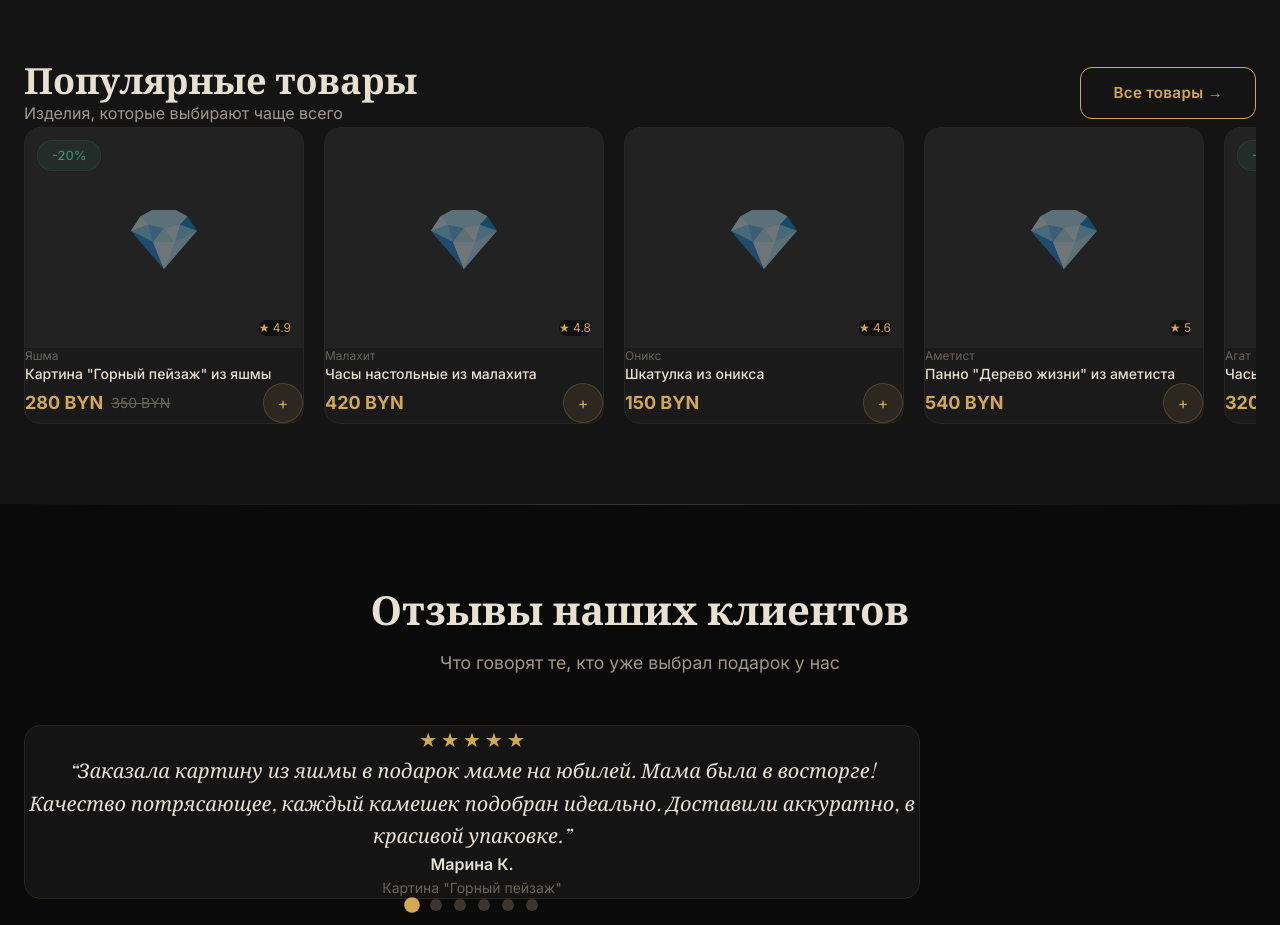
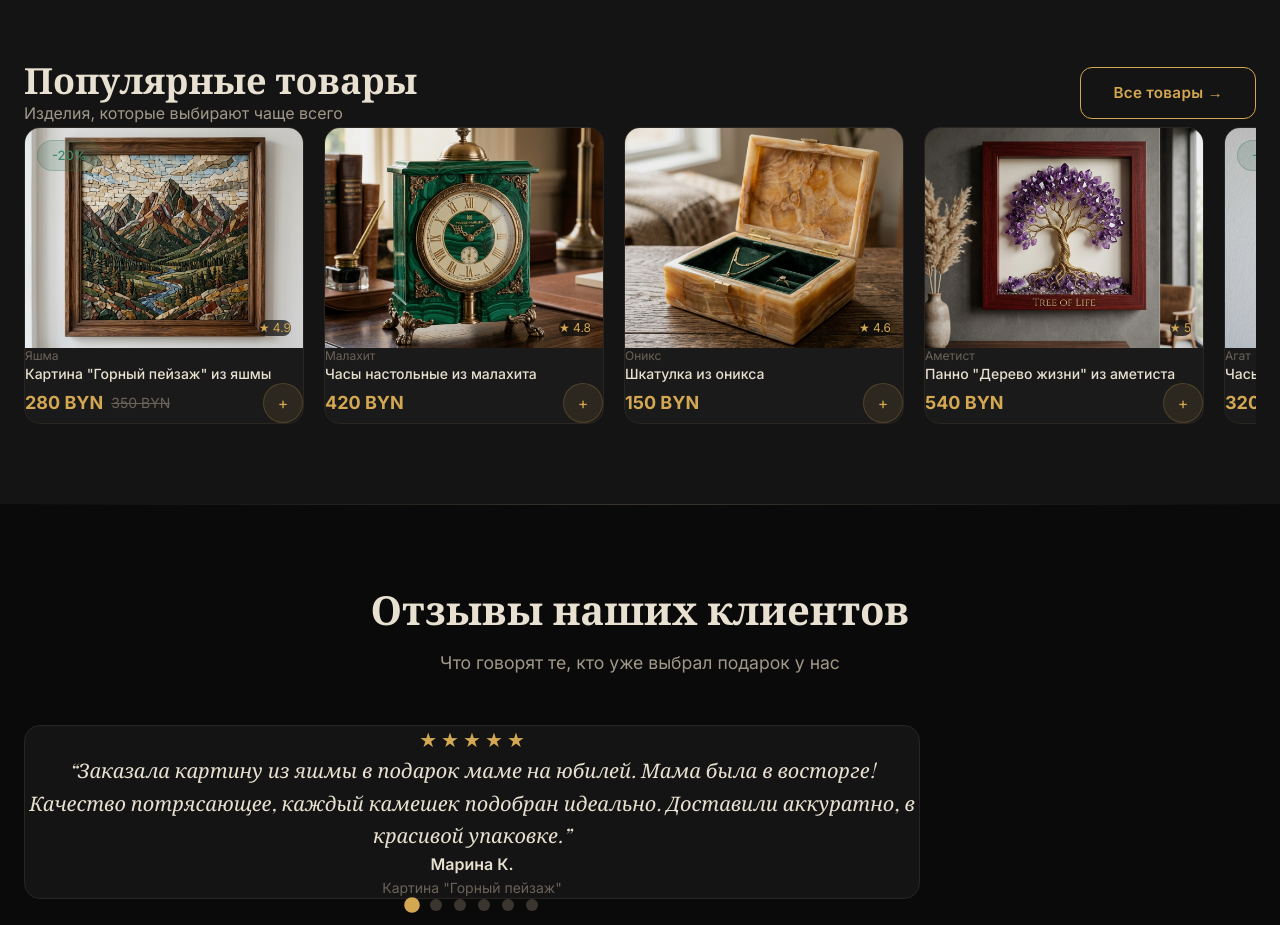
Before and after one commit to Szczurek-Web/samocveti, a Next.js app: page / in a window 1280 px wide. Shown: the part 2140-3065 px from the top of the page. Built offline with nearby package versions, Linux system fonts and the light colour scheme; a web font is replaced by a local one.

Commit message:
feat: implement favorites page and interactive gift picker tool

```diff
--- a/src/app/favorites/page.tsx
+++ b/src/app/favorites/page.tsx
@@ -57,12 +57,20 @@ export default function FavoritesPage() {
                   (e.currentTarget as HTMLElement).style.boxShadow = 'none';
                 }}
               >
-                <Link href={`/product/${product.id}`} className="block no-underline">
+                <Link href={`/product/${product.slug}`} className="block no-underline">
                   <div
-                    className="relative h-[200px] flex items-center justify-center overflow-hidden"
+                    className="relative h-[200px] flex items-center justify-center overflow-hidden group"
                     style={{ background: 'var(--color-bg-hover)' }}
                   >
-                    <span className="text-6xl opacity-30">💎</span>
+                    <div
+                      className="absolute inset-0 transition-transform duration-700 group-hover:scale-110"
+                      style={{
+                        backgroundImage: `url(${product.images[0]})`,
+                        backgroundSize: 'cover',
+                        backgroundPosition: 'center',
+                      }}
+                    />
+                    <div className="absolute inset-0 bg-black/5 group-hover:bg-black/0 transition-colors duration-300" />
 
                     {/* Remove from favorites */}
                     <button
@@ -92,7 +100,7 @@ export default function FavoritesPage() {
                     {product.stone.name}
                   </div>
                   <Link
-                    href={`/product/${product.id}`}
+                    href={`/product/${product.slug}`}
                     className="block no-underline text-sm font-medium mb-3"
                     style={{ color: 'var(--color-text)' }}
                   >
--- a/src/app/gift-picker/page.tsx
+++ b/src/app/gift-picker/page.tsx
@@ -174,12 +174,20 @@ export default function GiftPickerPage() {
                         (e.currentTarget as HTMLElement).style.boxShadow = 'none';
                       }}
                     >
-                      <Link href={`/product/${product.id}`} className="block no-underline">
+                      <Link href={`/product/${product.slug}`} className="block no-underline">
                         <div
-                          className="h-[200px] flex items-center justify-center"
+                          className="relative h-[200px] flex items-center justify-center overflow-hidden group"
                           style={{ background: 'var(--color-bg-hover)' }}
                         >
-                          <span className="text-6xl opacity-30">💎</span>
+                          <div
+                            className="absolute inset-0 transition-transform duration-700 group-hover:scale-110"
+                            style={{
+                              backgroundImage: `url(${product.images[0]})`,
+                              backgroundSize: 'cover',
+                              backgroundPosition: 'center',
+                            }}
+                          />
+                          <div className="absolute inset-0 bg-black/5 group-hover:bg-black/0 transition-colors duration-300" />
                         </div>
                       </Link>
                       <div className="p-5">
@@ -187,7 +195,7 @@ export default function GiftPickerPage() {
                           {product.stone.name}
                         </div>
                         <Link
-                          href={`/product/${product.id}`}
+                          href={`/product/${product.slug}`}
                           className="block no-underline text-sm font-medium mb-3"
                           style={{ color: 'var(--color-text)' }}
                         >
--- a/src/components/home/PopularProducts.tsx
+++ b/src/components/home/PopularProducts.tsx
@@ -54,12 +54,20 @@ export default function PopularProducts() {
               }}
             >
               {/* Image area */}
-              <Link href={`/product/${product.id}`} className="block no-underline">
+              <Link href={`/product/${product.slug}`} className="block no-underline">
                 <div
-                  className="relative h-[220px] flex items-center justify-center overflow-hidden"
+                  className="relative h-[220px] flex items-center justify-center overflow-hidden group"
                   style={{ background: 'var(--color-bg-hover)' }}
                 >
-                  <span className="text-6xl opacity-40">💎</span>
+                  <div
+                    className="absolute inset-0 transition-transform duration-700 group-hover:scale-110"
+                    style={{
+                      backgroundImage: `url(${product.images[0]})`,
+                      backgroundSize: 'cover',
+                      backgroundPosition: 'center',
+                    }}
+                  />
+                  <div className="absolute inset-0 bg-black/5 group-hover:bg-black/0 transition-colors duration-300" />
                   {/* Labels */}
                   <div className="absolute top-3 left-3 flex flex-col gap-2">
                     {product.isNew && <span className="badge text-xs">Новинка</span>}
@@ -89,7 +97,7 @@ export default function PopularProducts() {
                   {product.stone.name}
                 </div>
                 <Link
-                  href={`/product/${product.id}`}
+                  href={`/product/${product.slug}`}
                   className="block no-underline text-sm font-medium mb-3 leading-snug"
                   style={{ color: 'var(--color-text)' }}
                 >
```
